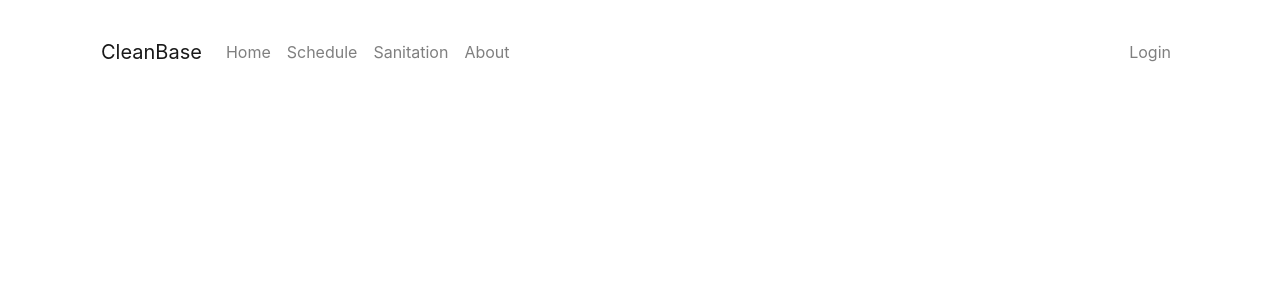
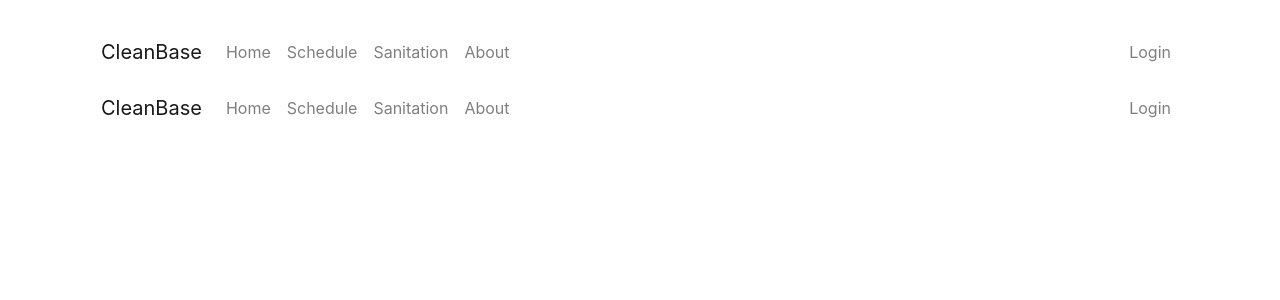
Before and after one commit to katerinaboyer/cleanbase, a React (Create React App) app: page /building-admin in a window 1280 px wide. Shown: the top 300 px of the page. Built offline with nearby package versions, Linux system fonts and the light colour scheme.

Commit message:
created files

```diff
--- a/src/App.js
+++ b/src/App.js
@@ -10,6 +10,7 @@ import CreateBuilding from "./components/create-building.component";
 import CreateDesk from "./components/create-desk.component"
 import CreateReservation from "./components/create-reservation.component";
 import CreateAccount from "./components/create-account.component";
+import BuildingAdminDash from "./components/building-admin-homepage.component";
 
 
 function App() {
@@ -26,6 +27,7 @@ function App() {
         <Route path="/schedule" component={Schedule} />
         <Route path="/sanitation" component={Sanitation} />
         <Route path="/about" component={About} />
+        <Route path="/building-admin" component={BuildingAdminDash} />
       </div>
     </Router>
   );
--- /dev/null
+++ b/src/components/building-admin-homepage.component.js
@@ -0,0 +1,18 @@
+import React, { Component } from "react";
+import axios from "axios";
+import { Link } from 'react-router';
+import   NavigationBar  from './navbar.component.js';
+
+export default class BuildingAdminDash extends Component {
+    constructor(props) {
+        super(props);
+    }
+
+    render() {
+        return (
+            <div>
+                <NavigationBar />
+            </div>
+        )
+    }
+}
```
